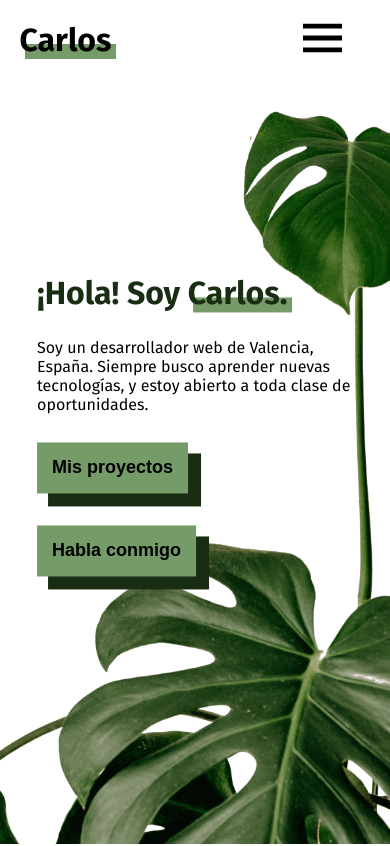
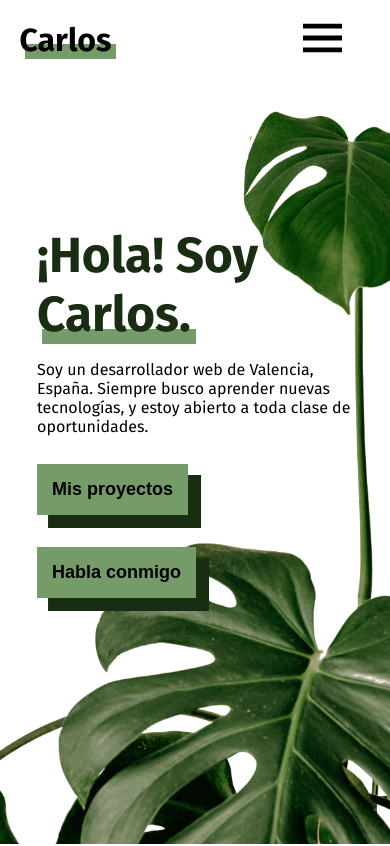
Before and after one commit to daiant/pages, a React (Create React App) app: page / in a window 390 px wide. Shown: the top 846 px of the page. Built offline with nearby package versions, Linux system fonts and the light colour scheme.

Commit message:
feat(app): bigger title, responsive fix

```diff
--- a/src/App.css
+++ b/src/App.css
@@ -50,6 +50,10 @@ header {
   font-size: 32px;
   font-weight: bold;
   margin-left: 5%;
+}
+.header_index img {
+  height: 64px;
+  width: auto;
 }
 .navigation {
   position: relative;
@@ -144,8 +148,10 @@ header {
   max-width: 450px;
 }
 .welcome_title {
-  font-size: 32px;
+  font-size: 3rem;
+font-size: clamp(3rem, 2.6rem + 2vw, 5rem);
   color: #182D11;
+  margin: 0;
 }
 .welcome_name {
   position: relative;
@@ -334,6 +340,7 @@ header {
 
 .links_list {
   display: flex;
+  flex-wrap: wrap;
   margin: 2em 0;
   gap: 10px;
 }
```
